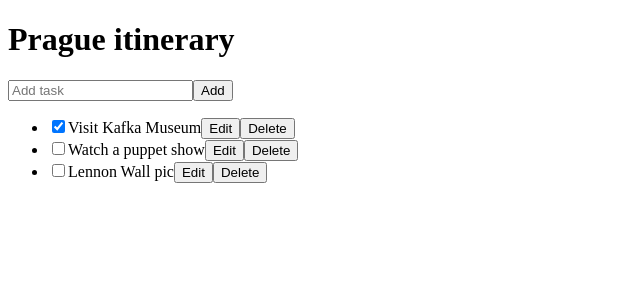
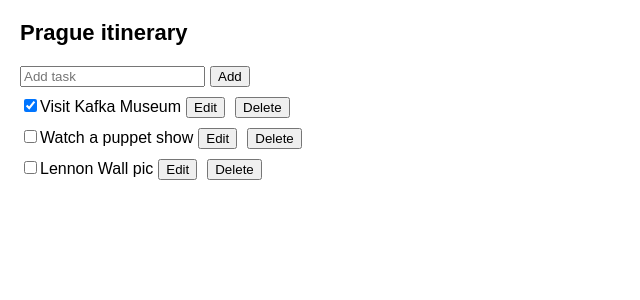
Before and after one commit to kmseunh/react-todolist, a React (Vite) app: page / in a window 1280 px wide. Shown: the top 300 px of the page, without its empty margins (0-640 px from the left). Built offline with nearby package versions, Linux system fonts and the light colour scheme.

Commit message:
style: Define global box-sizing and typography styles

```diff
--- a/src/index.css
+++ b/src/index.css
@@ -1,4 +1,59 @@
-:root {
-    color: black;
-    background-color: white;
+* {
+    box-sizing: border-box;
 }
+
+body {
+    font-family: sans-serif;
+    margin: 20px;
+    padding: 0;
+}
+
+h1 {
+    margin-top: 0;
+    font-size: 22px;
+}
+
+h2 {
+    margin-top: 0;
+    font-size: 20px;
+}
+
+h3 {
+    margin-top: 0;
+    font-size: 18px;
+}
+
+h4 {
+    margin-top: 0;
+    font-size: 16px;
+}
+
+h5 {
+    margin-top: 0;
+    font-size: 14px;
+}
+
+h6 {
+    margin-top: 0;
+    font-size: 12px;
+}
+
+code {
+    font-size: 1.2em;
+}
+
+ul {
+    padding-left: 20px;
+}
+
+button {
+    margin: 5px;
+}
+li {
+    list-style-type: none;
+}
+ul,
+li {
+    margin: 0;
+    padding: 0;
+}
```
